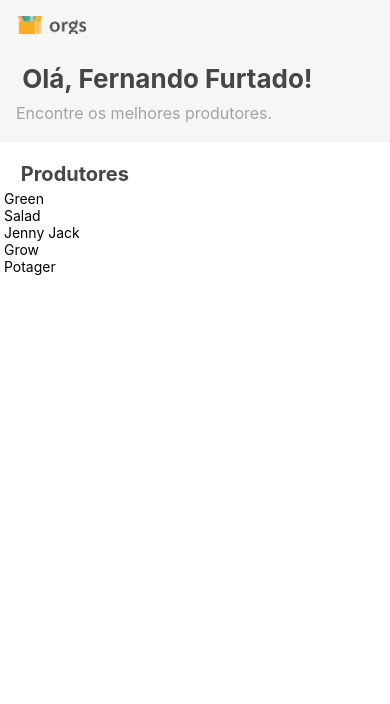
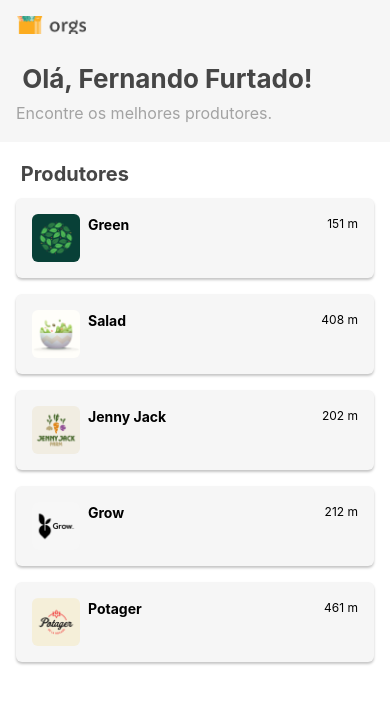
Before and after one commit to Fernando-EngComputacao/orgHook, a React Native app: screen / in a window 390 px wide. Shown: the top 704 px of the page. Built offline with nearby package versions, Linux system fonts and the light colour scheme.

Commit message:
Estilizando os componentes dos Produtores

```diff
--- /dev/null
+++ b/src/screens/home/components/Produtor.js
@@ -0,0 +1,58 @@
+import React from "react";
+import { Image, StyleSheet, Text, View } from "react-native";
+
+export default function Produtor({ name, image, distance, stars }) {
+    return <View style={styles.card}>
+        <Image source={image} accessibilityLabel={name}  style={styles.image} />
+        <View style={styles.info}>
+            <Text style={styles.name}>{ name }</Text>
+            <Text style={styles.distance}>{ distance }</Text>
+        </View>
+    </View>
+}
+
+const styles = StyleSheet.create({
+    card: {
+        backgroundColor:'#F6F6F6',
+        marginVertical: 8,
+        marginHorizontal: 16,
+        borderRadius: 6,
+        flexDirection: "row",
+        //sombra para android ----
+        elevation: 4,
+        //sombra para ios --------
+        shadowColor: '#000',
+        shadowOffset: {
+            width: 0,
+            height: 2,
+        },
+        shadowOpacity: 0.23,
+        shadowRadius: 2.62,
+        //------------------------
+
+    },
+    image: {
+        width: 48,
+        height: 48,
+        borderRadius: 6,
+        marginVertical: 16,
+        marginLeft: 16,
+    },
+    info: {
+        flex: 1,
+        flexDirection: "row",
+        justifyContent: 'space-between',
+        marginLeft: 8,
+        marginVertical: 16,
+        marginRight: 16,
+    },
+    name: {
+        fontSize: 14,
+        lineHeight: 22,
+        fontWeight: 'bold',
+    },
+    distance: {
+        fontSize: 12,
+        lineHeight: 19,
+    }
+});
--- a/src/screens/home/components/Produtores.js
+++ b/src/screens/home/components/Produtores.js
@@ -2,6 +2,7 @@ import React, { useEffect, useState } from 'react';
 import { FlatList, StyleSheet, Text } from 'react-native';
 
 import { carregaProdutores } from '../../../services/carregaDados';
+import Produtor from './Produtor';
 
 export default function Produtores({ topo: Topo }) {
 
@@ -23,7 +24,7 @@ export default function Produtores({ topo: Topo }) {
 
     return <FlatList
         data={list}
-        renderItem={({ item: { name } }) => <Text> {name} </Text>}
+        renderItem={({ item }) => <Produtor {...item} />}
         keyExtractor={({ name }) => name}
         ListHeaderComponent={TopoList}
     />
```
